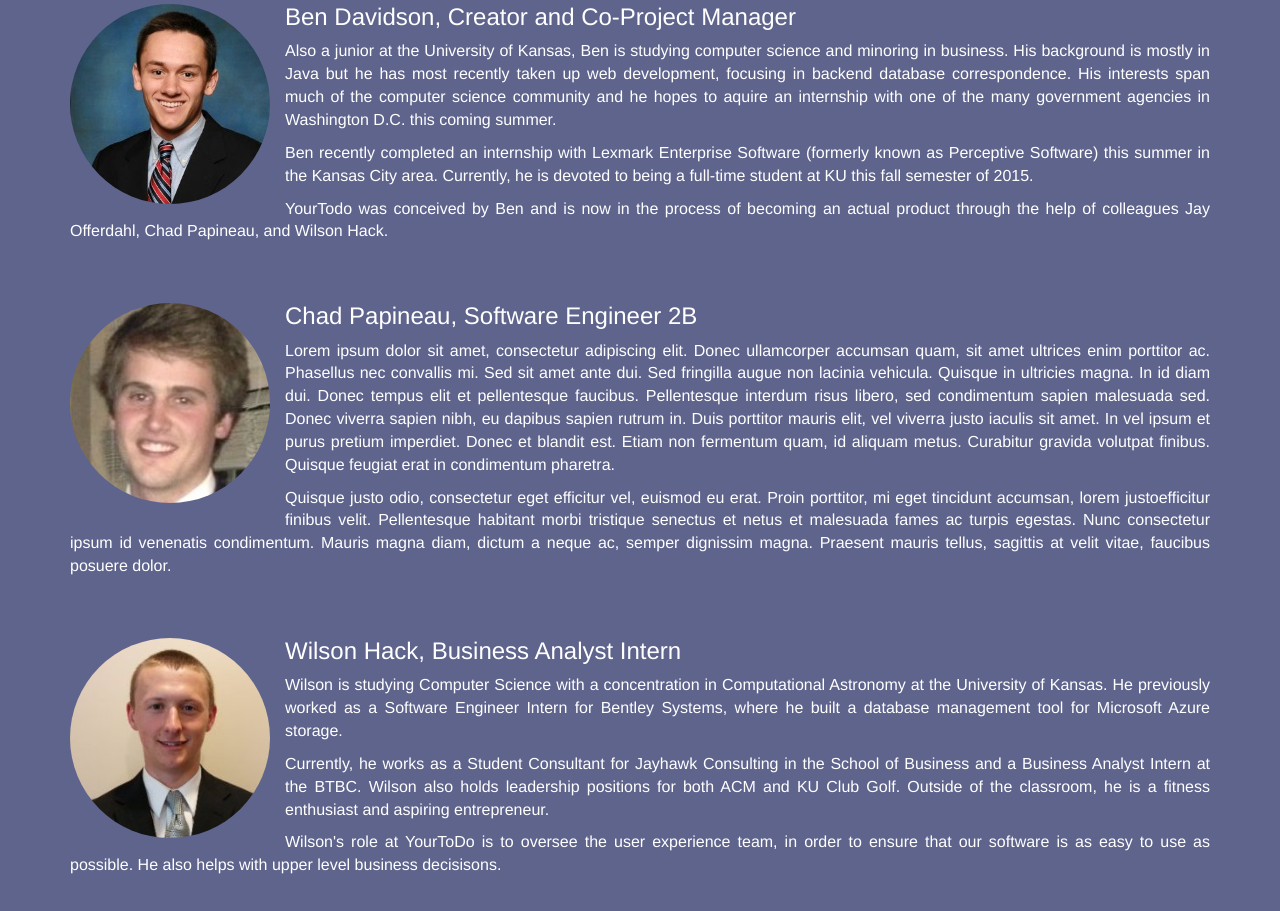
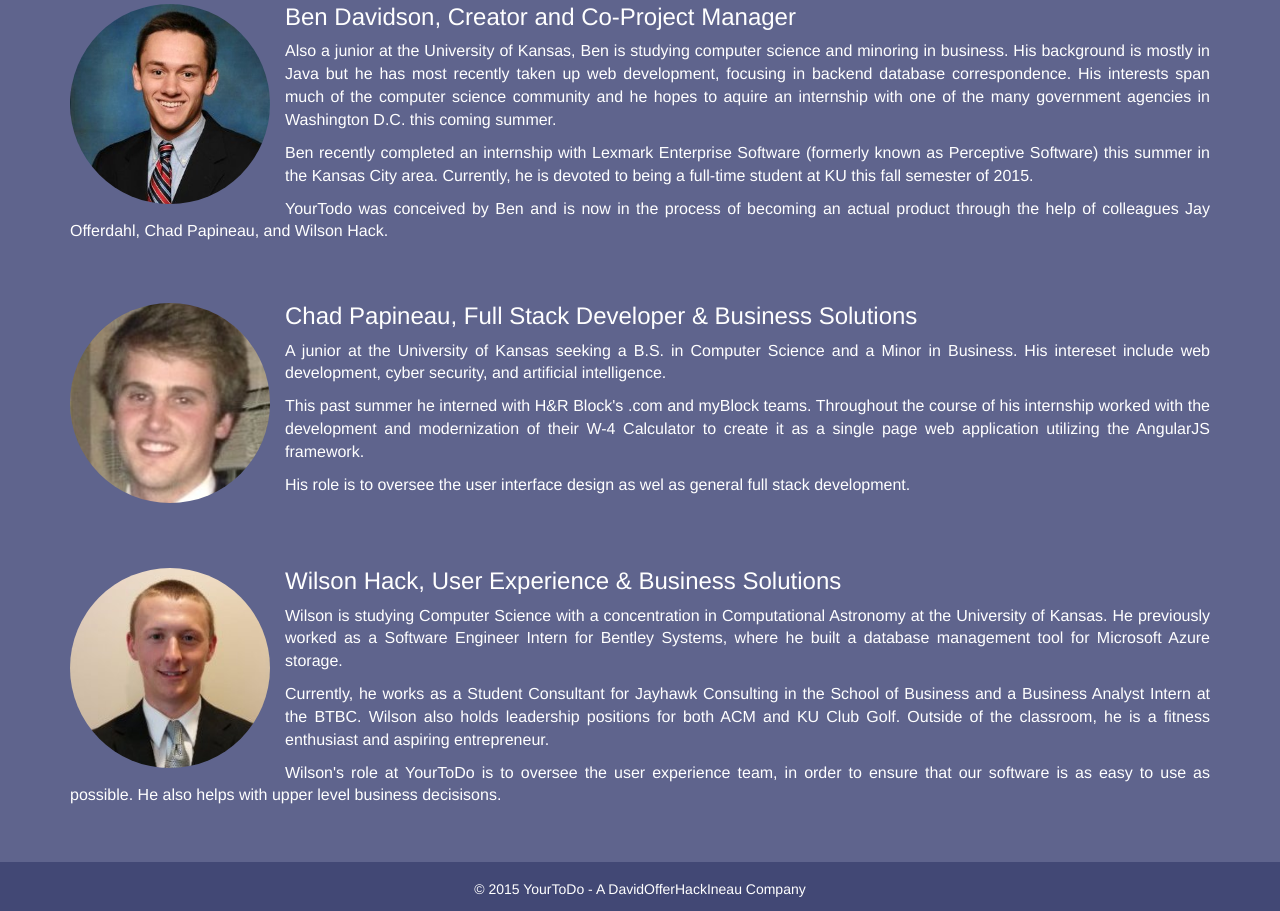
Before and after one commit to bendavidsonku/YourToDo, a Django app: template YourToDo/templates/static/about.html in a window 1280 px wide. Shown: the part 918-1829 px from the top of the page. Run offline with Django 3.2, Linux system fonts and the light colour scheme; the template is opened without the code that fills it, so the values that code supplies are empty; some libraries are stand-ins or nearby versions.

Commit message:
Update about information for Chad & Wilson's title.

```diff
--- a/YourToDo/templates/static/about.html
+++ b/YourToDo/templates/static/about.html
@@ -45,15 +45,17 @@
 
                     <div class="col-lg-12 about-bio-sep">
                         <img class="about-profile-pic img-circle" src="{% static 'media/images/chad-profile.jpg' %}" alt="Chad Papineau's Picture" />
-                        <h3>Chad Papineau, Software Engineer 2B</h3>
-                        <p>Lorem ipsum dolor sit amet, consectetur adipiscing elit. Donec ullamcorper accumsan quam, sit amet ultrices enim porttitor ac. Phasellus nec convallis mi. Sed sit amet ante dui. Sed fringilla augue non lacinia vehicula. Quisque in ultricies magna. In id diam dui. Donec tempus elit et pellentesque faucibus. Pellentesque interdum risus libero, sed condimentum sapien malesuada sed. Donec viverra sapien nibh, eu dapibus sapien rutrum in. Duis porttitor mauris elit, vel viverra justo iaculis sit amet. In vel ipsum et purus pretium imperdiet. Donec et blandit est. Etiam non fermentum quam, id aliquam metus. Curabitur gravida volutpat finibus. Quisque feugiat erat in condimentum pharetra.</p>
+                        <h3>Chad Papineau, Full Stack Developer &amp; Business Solutions</h3>
+                        <p>A junior at the University of Kansas seeking a B.S. in Computer Science and a Minor in Business. His intereset include web development, cyber security, and artificial intelligence.</p>
 
-                        <p>Quisque justo odio, consectetur eget efficitur vel, euismod eu erat. Proin porttitor, mi eget tincidunt accumsan, lorem justoefficitur finibus velit. Pellentesque habitant morbi tristique senectus et netus et malesuada fames ac turpis egestas. Nunc consectetur ipsum id venenatis condimentum. Mauris magna diam, dictum a neque ac, semper dignissim magna. Praesent mauris tellus, sagittis at velit vitae, faucibus posuere dolor.</p>
+                        <p>This past summer he interned with H&amp;R Block's .com and myBlock teams. Throughout the course of his internship worked with the development and modernization of their W-4 Calculator to create it as a single page web application utilizing the AngularJS framework.</p>
+
+                        <p>His role is to oversee the user interface design as wel as general full stack development.</p>
                     </div>
 
                     <div class="col-lg-12 about-bio-sep">
                         <img class="about-profile-pic img-circle" src="{% static 'media/images/wilson-profile.jpg' %}" alt="Wilson Hack's Picture" />
-                        <h3>Wilson Hack, Business Analyst Intern</h3>
+                        <h3>Wilson Hack, User Experience &amp; Business Solutions</h3>
                         <p>Wilson is studying Computer Science with a concentration in Computational Astronomy at the University of Kansas. He previously worked as a Software Engineer Intern for Bentley Systems, where he built a database management tool for Microsoft Azure storage.</p>
 
                         <p>Currently, he works as a Student Consultant for Jayhawk Consulting in the School of Business and a Business Analyst Intern at the BTBC. Wilson also holds leadership positions for both ACM and KU Club Golf. Outside of the classroom, he is a fitness enthusiast and aspiring entrepreneur.</p>
```
